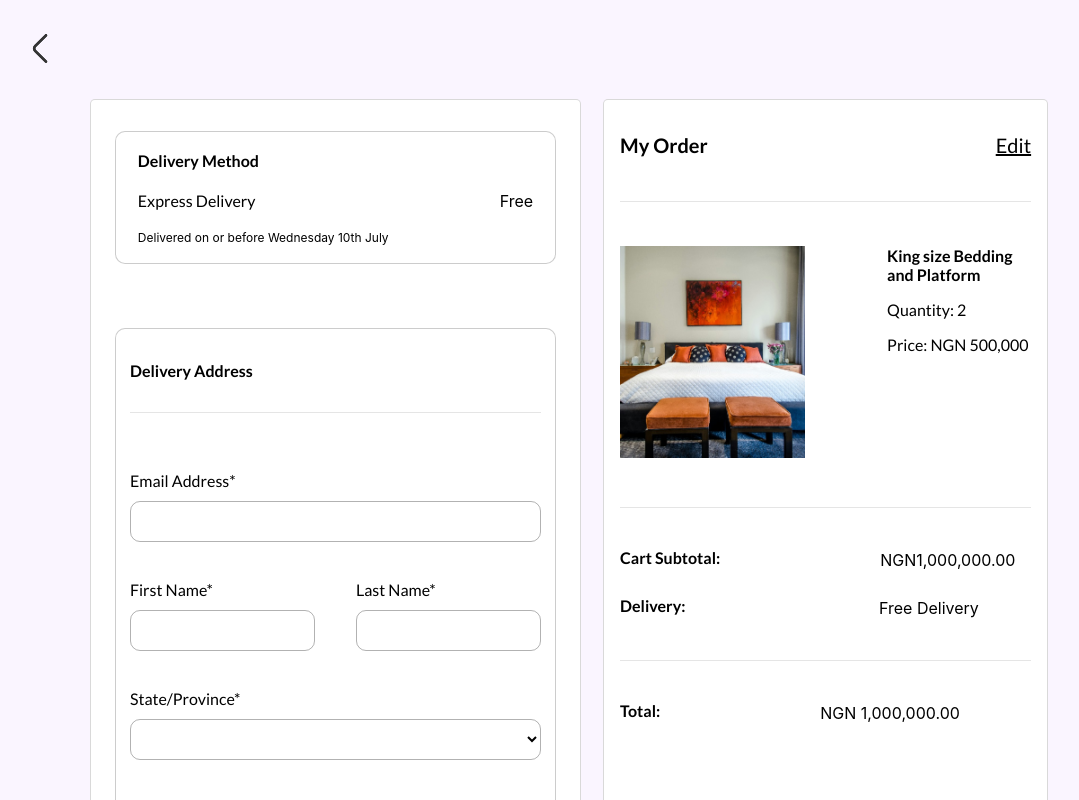
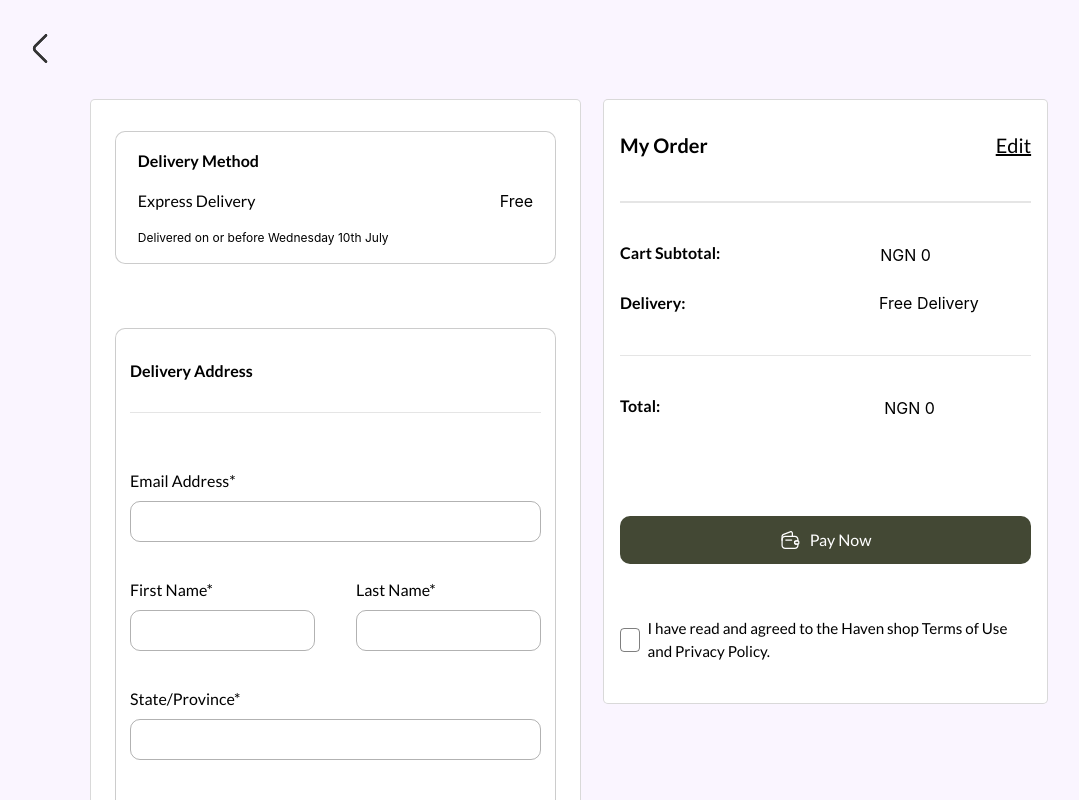
Before and after one commit to Robinson-Taiwo/Haven, a React (Vite) app: page /checkout in a window 1280 px wide. Shown: the top 800 px of the page, without its empty margins (71-1150 px from the left). Built offline with nearby package versions, Linux system fonts and the light colour scheme.

Commit message:
rectifed cart modal design

```diff
--- a/src/Components/Cart.css
+++ b/src/Components/Cart.css
@@ -16,7 +16,8 @@
 }
 
 .cart-content-container {
-  @apply bg-[#FAF5FF] h-[100%] w-[92.255%] desktop:w-[78rem] laptop:w-[80%];
+  transition: 6s ease-in;
+  @apply bg-[#FAF5FF] right-[0]  relative  h-[100%] w-[92.255%] desktop:w-[78rem] laptop:w-[80%];
 }
 
 .cart-content-nav {
--- a/src/Components/Cart.jsx
+++ b/src/Components/Cart.jsx
@@ -18,20 +18,19 @@ const Cart = ({ openCart, setOpenCart }) => {
 
 
     const cartItems = useSelector((state) => state.cart.items);
-
-    const { quantity, id, image, price, title } = useSelector(state => state.cart.items)
-
-    // const cartTotal = useSelector((state) => state.cart.total);
-
-
+    const cartTotal = useSelector((state) => state.cart.total);
     const dispatch = useDispatch();
 
-    const handleDecrease = (item) => {
-        dispatch(decreaseItemQuantity(item));
+    const handleDecrease = (id) => {
+        dispatch(decreaseItemQuantity({ id }));
     };
 
-    const handleIncrease = (item) => {
-        dispatch(increaseItemQuantity(item));
+    const handleIncrease = (id) => {
+        dispatch(increaseItemQuantity({ id }));
+    };
+
+    const handleRemove = (id) => {
+        dispatch(removeItemFromCart({ id }));
     };
 
     const handleClearCart = () => {
@@ -41,31 +40,10 @@ const Cart = ({ openCart, setOpenCart }) => {
 
 
 
-    const products = [
-        {
-            image: "image1",
-            size: "King size bedding and platform",
-            originalPrice: "₦50,000",
-            oldPrice: "60,000",
-        },
-        {
-            image: "image2",
-            size: "Queen size bedding and platform",
-            originalPrice: "₦45,000",
-            oldPrice: "55,000",
-        },
-        {
-            image: "image3",
-            size: "King size bedding and platform",
-            originalPrice: "₦70,000",
-            oldPrice: "80,000",
-        },
-    ];
-
     return (
         <div className="cart-container overflow-x-auto  overflow-y-auto ">
             <div className="cart-content-container">
-                <div className="">
+                <div className="  bg-[#FAF5FF] ">
                     <div className="cart-content-nav">
                         <img className="ccni" src={cart} alt="" />
 
@@ -90,54 +68,49 @@ const Cart = ({ openCart, setOpenCart }) => {
                         <div className="cart-line laptop:w-[23.1rem] mt-[0.33rem] w-[6.4735rem] mb-[1.56rem] laptop:mb-[5.19rem]  "></div>
                     </div>
 
-                    {cartItems.map((data) => (
-                        <div  className="cart-col  " >
+                    {cartItems.length === 0 ? (
+                        <div className="empty-cart-message">
+                            <div className="w-[100%]   flex items-center justify-center  font-bold text-[1.5rem] text-center py-[3rem]  text-[#434834] "   >
 
-                            <div className="cart-card  mt-[1rem] ">
-                                <img src={
-                                    data.photos[0] !== undefined
-                                        ? `https://api.timbu.cloud/images/${data.photos[0].url}`
-                                        : ""
-                                } alt="" className="cart-card-image" />
 
+                                Your Cart is empty. Please add a product
+
+                            </div>
+                        </div>
+                    ) : (
+                        cartItems.map((item) => (
+                            <div key={item.id} className="cart-card">
+                                <img src={item.photos[0] ? `https://api.timbu.cloud/images/${item.photos[0].url}` : ""} alt="" className="cart-card-image" />
                                 <div className="cart-card-texts">
                                     <div className="cart-card-deets">
-                                        <h1>{data.name}</h1>
-
-
+                                        <h1>{item.name}</h1>
                                         <h3>Size: 30 inches</h3>
-
-                                        <h4>Price: NGN 500,000</h4>
-
+                                        <h4>Price: NGN {item.current_price[0]?.NGN[0]}</h4>
                                         <h5>Warranty years: 1 year</h5>
-
-                                        <p>Remove</p>
+                                        <p onClick={() => handleRemove(item.id)}>Remove</p>
                                     </div>
-
                                     <div className="card-cart-quantity">
-                                        <img src={plus} alt="" />
-
-                                        <p>2</p>
-
-                                        <img src={minus} alt="" />
+                                        <img src={plus} alt="" onClick={() => handleIncrease(item.id)} />
+                                        <p>{item.quantity}</p>
+                                        <img src={minus} alt="" onClick={() => handleDecrease(item.id)} />
                                     </div>
                                 </div>
                             </div>
-                        </div>
-                    ))}
+                        ))
+                    )}
 
-                    {/* <div className="cart-line w-[100%] mt-[1.96rem] "></div> */}
+                    <div className="cart-line w-[100%] mt-[1.96rem] "></div>
 
-                    {/* <div className="cart-line w-[100%] mt-[1.96rem] laptop:mt-[7rem] "></div> */}
+                    <div className="cart-line w-[100%] mt-[1.96rem] laptop:mt-[7rem] "></div>
 
 
-{/*
+
                     <div className="card-slider-head font-semibold bg-[#FAF5FF]  w-[100%]  flex items-center justify-center mb-[0.95rem] laptop:text-[1.5rem] laptop:mb-[0.81rem]  mt-[1.35rem] laptop:mt-[7.19rem] ">
                         YOU MAY ALSO LIKE
-                    </div> */}
+                    </div>
 
 
-                    {/* <div className=" overflow-cart bg-[#FAF5FF] laptop:pt-[3rem] " >
+                    <div className=" overflow-cart bg-[#FAF5FF] laptop:pt-[3rem] " >
 
 
                         <div className="real-overflow bg-[#FAF5FF] flex pl-[1.28rem]  gap-[0.51rem] flex-row  ">
@@ -152,13 +125,13 @@ const Cart = ({ openCart, setOpenCart }) => {
 
 
 
-                    </  div> */}
+                    </  div>
 
                     <div className="cart-fixed bg-[white]   h-fit ">
-                    <div className="subtotal-cart  laptop:pt-[4.44rem] pt-[1.16rem] laptop:px-[5.08rem] px-[1.42rem] flex flex-row justify-between laptop:mb-[4.44rem] mb-[1.3rem] laptop:text-[1.5rem] text-[0.775rem] font-semibold ">
+                        <div className="subtotal-cart mt-[3rem] laptop:pt-[4.44rem] pt-[1.16rem] laptop:px-[5.08rem] px-[1.42rem] flex flex-row justify-between laptop:mb-[4.44rem] mb-[1.3rem] laptop:text-[1.5rem] text-[0.775rem] font-semibold ">
                             <p> SUBTOTAL</p>
 
-                        <h4>NGN 1,000,000.00</h4>
+                            <h4>NGN {cartTotal.toFixed(2)}</h4>
                         </div>
 
                         <div className="flex justify-center ">
--- a/src/Components/Checkout.css
+++ b/src/Components/Checkout.css
@@ -8,7 +8,7 @@
 }
 
 .out-container {
-  @apply flex laptop:flex-row gap-[1.38rem] flex-col bg-[white] tablet:w-[40rem] w-[23.4375rem] items-start laptop:w-[80%] desktop:w-[100%] laptop:justify-center bg-[transparent];
+  @apply flex laptop:flex-row gap-[1.38rem] flex-col bg-[white] tablet:w-[40rem] w-[23.4375rem] laptop:items-start laptop:w-[80%] desktop:w-[100%] laptop:justify-center bg-[transparent]  justify-center items-center ;
 }
 
 .delivery-container {
@@ -16,7 +16,7 @@
   border: 1px solid rgba(0, 0, 0, 0.15);
 
   background: #fff;
-  @apply desktop:w-[46.025rem] laptop:px-[1.5rem] laptop:pt-[1.94rem] w-[100%] flex flex-col items-center laptop:w-[80%] tablet:w-[100%];
+  @apply desktop:w-[46.025rem] laptop:px-[1.5rem] laptop:pt-[1.94rem] w-[20rem] flex flex-col items-center laptop:w-[80%] tablet:w-[100%];
 }
 
 .d-first-frame {
@@ -56,7 +56,7 @@
   border-radius: 0.625rem;
   border: 1px solid rgba(0, 0, 0, 0.3);
   height: 2.5625rem;
-  @apply w-[100%] bg-transparent;
+  @apply w-[100%] bg-transparent text-[0.85rem] laptop:text-[1rem] px-[1rem] ;
 }
 
 .one-input-form input,
@@ -92,11 +92,11 @@ label {
 }
 
 .order-container {
-  height: 56.5rem;
+  /* height: 56.5rem; */
   border-radius: 0.3125rem;
   border: 1px solid rgba(0, 0, 0, 0.15);
   background: #fff;
-  @apply desktop:w-[32.4375rem] bg-[white] px-[1rem] pt-[2.06rem] laptop:w-[40rem] w-[95%] tablet:w-[100%];
+  @apply desktop:w-[32.4375rem] bg-[white] px-[1rem] pt-[2.06rem] laptop:w-[40rem] h-fit w-[21rem] tablet:w-[100%] pb-[2rem] ;
 }
 
 .oc-first-container {
@@ -133,8 +133,7 @@ label {
 }
 
 .rc-image {
-  height: 13.22231rem;
-  @apply laptop:w-[11.5625rem];
+  @apply laptop:w-[11.5625rem] tablet:w-[11rem] tablet:h-[12rem]  w-[7.25rem] h-[8.03rem]  laptop:w-[13.22231rem;] ;
 }
 
 .reciept-card-texts h1 {
@@ -156,8 +155,12 @@ label {
   line-height: normal;
 }
 
+.reciept-card-texts{
+  @apply w-[9.175rem] laptop:w-[14rem] tablet:w-[16rem]
+}
+
 .reciept-card {
-  @apply flex flex-row justify-between mt-[2.75rem] mb-[3.09rem];
+  @apply flex flex-row gap-[2.84rem] laptop:justify-between mt-[2.75rem] mb-[3.09rem] tablet:gap-[6rem] laptop:gap-[4.5rem] ;
 }
 
 .rc-calc {
@@ -165,7 +168,7 @@ label {
 }
 
 .rcc-subtotal {
-  @apply flex flex-row gap-[10rem];
+  @apply flex flex-row laptop:gap-[10rem]  tablet:gap-[16rem] gap-[6.34rem] ;
 }
 
 .rcc-subtotal h1 {
@@ -195,7 +198,7 @@ label {
 .checkout-footer {
   background: #d9dad6;
 
-  @apply pt-[8.44rem] pb-[2.75rem] w-[100%] flex flex-row items-center justify-evenly mt-[4rem];
+  @apply pt-[5.44rem] pb-[2.75rem] w-[100%] flex flex-row items-center justify-evenly mt-[4rem];
 }
 
 .checkout-footer p {
--- a/src/Components/Checkout.jsx
+++ b/src/Components/Checkout.jsx
@@ -1,17 +1,52 @@
-import React from "react";
+import React, { useState } from "react";
 import back from "../assets/icons/arrow-left.svg";
 import image1 from "../assets/images/image2.png";
 import wallet from "../assets/icons/wallet.svg";
 import "./Checkout.css";
 import { Link } from "react-router-dom";
+import { useDispatch, useSelector } from "react-redux";
+import { clearCart, saveFormData } from './Cart/CartSlice'
 
 const Checkout = () => {
+
+
+  const cart = useSelector((state) => state.cart);
+  const dispatch = useDispatch();
+
+  const initialFormData = {
+    email: "",
+    firstName: "",
+    lastName: "",
+    state: "",
+    streetAddress: "",
+    city: "",
+    region: "",
+    areaNumber: "+234",
+    phoneNumber: "",
+  };
+
+  const [formData, setFormData] = useState(initialFormData);
+
+  const handleChange = (e) => {
+    const { name, value } = e.target;
+    setFormData({ ...formData, [name]: value });
+  };
+
+  const handleSave = () => {
+    console.log("Form Data Saved: ", formData);
+    dispatch(saveFormData(formData)); // Dispatch the saveFormData action
+    dispatch(clearCart()); // Clear the cart after saving
+    setFormData(initialFormData); // Clear the form after saving
+  };
+
+
+
   return (
     <section className="checkout-total-section">
       <div className="checkout-Page-section">
         <div className="W-[100%]">
           <Link
-            className="absolute laptop:top-[1.75rem] laptop:left-[5.75rem] top-[1rem] left-[2rem]  "
+            className="absolute laptop:top-[1.75rem] laptop:left-[5.75rem] top-[1rem] left-[2rem]"
             to="/"
           >
             <img src={back} alt="" />
@@ -36,7 +71,7 @@ const Checkout = () => {
                   </div>
 
                   <div>
-                    <p className="text-[0.75rem] laptop-[1rem] ">
+                    <p className="text-[0.75rem] laptop-[1rem]">
                       Delivered on or before Wednesday 10th July
                     </p>
                   </div>
@@ -50,120 +85,152 @@ const Checkout = () => {
 
                 <div className="long-input-forms flex flex-col gap-[2.25rem]">
                   <div className="one-input-form">
-                    <label htmlFor="">Email Address*</label>
-
-                    <input type="text" />
+                    <label htmlFor="email">Email Address*</label>
+                    <input
+                      type="text"
+                      name="email"
+                      value={formData.email}
+                      onChange={handleChange}
+                    />
                   </div>
 
                   <div className="two-input-form">
-                    <div className="one-input-form desktop:w-[19.625rem] w-[45%] laptop:w-[45%]  ">
-                      <label htmlFor="">First Name*</label>
-
-                      <input type="text" />
+                    <div className="one-input-form desktop:w-[19.625rem] w-[45%] laptop:w-[45%]">
+                      <label htmlFor="firstName">First Name*</label>
+                      <input
+                        type="text"
+                        name="firstName"
+                        value={formData.firstName}
+                        onChange={handleChange}
+                      />
                     </div>
 
-                    <div className="one-input-form desktop:w-[19.625rem] w-[45%] laptop:w-[45%]  ">
-                      <label htmlFor="">Last Name*</label>
-
-                      <input type="text" />
+                    <div className="one-input-form desktop:w-[19.625rem] w-[45%] laptop:w-[45%]">
+                      <label htmlFor="lastName">Last Name*</label>
+                      <input
+                        type="text"
+                        name="lastName"
+                        value={formData.lastName}
+                        onChange={handleChange}
+                      />
                     </div>
                   </div>
 
                   <div className="one-input-form">
-                    <label htmlFor="">State/Province*</label>
-
-                    <select type="text" />
+                    <label htmlFor="state">State/Province*</label>
+                    <input
+                      type="text"
+                      name="state"
+                      value={formData.state}
+                      onChange={handleChange}
+                    />
                   </div>
 
                   <div className="one-input-form">
-                    <label htmlFor="">Street Address*</label>
-
-                    <input type="text" />
+                    <label htmlFor="streetAddress">Street Address*</label>
+                    <input
+                      type="text"
+                      name="streetAddress"
+                      value={formData.streetAddress}
+                      onChange={handleChange}
+                    />
                   </div>
 
                   <div className="two-input-form">
-                    <div className="one-input-form desktop:w-[19.625rem] w-[45%] laptop:w-[45%] ">
-                      <label htmlFor="">City*</label>
-
-                      <input type="text" />
+                    <div className="one-input-form desktop:w-[19.625rem] w-[45%] laptop:w-[45%]">
+                      <label htmlFor="city">City*</label>
+                      <input
+                        type="text"
+                        name="city"
+                        value={formData.city}
+                        onChange={handleChange}
+                      />
                     </div>
 
-                    <div className="one-input-form desktop:w-[19.625rem] w-[45%] laptop:w-[45%] ">
-                      <label htmlFor="">Region*</label>
-
-                      <input type="text" />
+                    <div className="one-input-form desktop:w-[19.625rem] w-[45%] laptop:w-[45%]">
+                      <label htmlFor="region">Region*</label>
+                      <input
+                        type="text"
+                        name="region"
+                        value={formData.region}
+                        onChange={handleChange}
+                      />
                     </div>
                   </div>
 
                   <div className="two-input-form">
-                    <div className="one-input-form desktop:w-[19.625rem] w-[40%] laptop:w-[40%] ">
-                      <label htmlFor="">Area Number*</label>
-
+                    <div className="one-input-form desktop:w-[19.625rem] w-[40%] laptop:w-[40%]">
+                      <label htmlFor="areaNumber">Area Number*</label>
                       <select
                         className="w-[4.06rem]"
-                        value="+234"
-                        type="text"
-                      />
+                        name="areaNumber"
+                        value={formData.areaNumber}
+                        onChange={handleChange}
+                      >
+                        <option value="+234">+234</option>
+                        {/* Add other area codes if needed */}
+                      </select>
                     </div>
 
-                    <div className="one-input-form desktop:w-[19.625rem] w-[45%] laptop:w-[45%]  ">
-                      <label htmlFor="">Phone Number*</label>
-
-                      <select />
+                    <div className="one-input-form desktop:w-[19.625rem] w-[45%] laptop:w-[45%]">
+                      <label htmlFor="phoneNumber">Phone Number*</label>
+                      <input
+                        type="text"
+                        name="phoneNumber"
+                        value={formData.phoneNumber}
+                        onChange={handleChange}
+                      />
                     </div>
                   </div>
 
                   <div className="flex items-center justify-center w-[100%]">
-                    <button className="save-button">Save</button>
+                    <button className="save-button" onClick={handleSave}>
+                      Save
+                    </button>
                   </div>
                 </div>
               </div>
             </div>
 
-            <div className="order-container ">
+            <div className="order-container">
               <div className="oc-first-container">
                 <h1>My Order</h1>
-
                 <p>Edit</p>
               </div>
 
-              <div className="oc-line"> </div>
+              <div className="oc-line"></div>
 
-              <div className="reciept-card">
-                <img src={image1} className="rc-image" alt="" />
+              {cart.items.map((item) => (
+                <div key={item.id} className="reciept-card">
+                  <img src={item.photos[0] ? `https://api.timbu.cloud/images/${item.photos[0].url}` : ""} className="rc-image" alt={item.name} />
+                  <div className="reciept-card-texts">
+                    <h1>{item.name}</h1>
+                    <p>Quantity: {item.quantity}</p>
+                    <p>Price: NGN {item.current_price[0]?.NGN[0]}</p>
+                  </div>
+                </div>
+              ))}
 
-                <div className="reciept-card-texts">
-                  <h1>King size Bedding and Platform </h1>
-
-                  <p>Quantity: 2</p>
-
-                  <p>Price: NGN 500,000</p>
-                </div>
-              </div>
-
-              <div className="oc-line"> </div>
+              <div className="oc-line"></div>
 
               <div className="rc-calc">
                 <div className="rcc-subtotal">
                   <h1>Cart Subtotal:</h1>
-
-                  <p> NGN1,000,000.00 </p>
+                  <p>NGN {cart.total}</p>
                 </div>
 
-                <div className="rcc-subtotal">
+                <div className="rcc-subtotal flex items-center ">
                   <h1>Delivery:</h1>
-
-                  <p className="ml-[2.1rem]"> Free Delivery</p>
+                  <p className="ml-[2.1rem]">Free Delivery</p>
                 </div>
               </div>
 
-              <div className="oc-line"> </div>
+              <div className="oc-line"></div>
 
               <div className="rc-calc">
-                <div className="rcc-subtotal">
+                <div className="rcc-subtotal  desktop:gap-[12.75rem] laptop:gap-[14rem]  tablet:gap-[20rem] gap-[8.03rem] ">
                   <h1>Total:</h1>
-
-                  <p>NGN 1,000,000.00</p>
+                  <p>NGN {cart.total}</p>
                 </div>
               </div>
 
@@ -171,8 +238,8 @@ const Checkout = () => {
                 <Link className="rcbl" to="/payment">
                   <span>
                     <img src={wallet} alt="" />
-                  </span>{" "}
-                  <span> Pay Now</span>
+                  </span>
+                  <span>Pay Now</span>
                 </Link>
               </div>
 
@@ -180,9 +247,8 @@ const Checkout = () => {
                 <label className="custom-checkbox">
                   <input type="checkbox" className="checkbox" />
                   <span className="checkmark"></span>
-                  <span className="remember laptop:text-[0.85rem]  text-[0.65rem] text-[black] ">
-                    I have read and agreed to the Haven shop Terms of Use and
-                    Privacy Policy.
+                  <span className="remember tablet:text-[1rem] laptop:text-[0.95rem] text-[0.65rem] text-[black]">
+                    I have read and agreed to the Haven shop Terms of Use and Privacy Policy.
                   </span>
                 </label>
               </div>
--- a/src/Components/Payment.css
+++ b/src/Components/Payment.css
@@ -178,7 +178,7 @@ input:focus {
 }
 
 .master-card-input {
-    @apply flex flex-row desktop:gap-[4.5rem]  laptop:gap-[0rem] h-fit
+    @apply flex flex-row desktop:gap-[4.5rem] tablet:gap-[2rem] laptop:gap-[0rem] h-fit
 }
 
 .master-card-icon {
@@ -254,11 +254,10 @@ input:focus {
     border-radius: 10px;
     box-shadow: 0 2px 10px rgba(0, 0, 0, 0.1);
     text-align: center;
-    max-width: 45rem;
     /* width: 45rem;
     height: 32rem; */
     border-radius: 1.5625rem;
-    @apply relative flex items-center justify-center flex-col laptop:w-[45rem] laptop:h-[32rem]  h-[14.437rem] w-[20rem]  tablet:h-[22.437rem] tablet:w-[28rem]
+    @apply relative flex items-center justify-center flex-col laptop:w-[45rem] laptop:h-[32rem]  h-[fit] w-[95%]  tablet:h-[22.437rem] tablet:w-[28rem]
 
   }
 
--- a/src/Components/Payment.jsx
+++ b/src/Components/Payment.jsx
@@ -6,24 +6,33 @@ import cancle from "../assets/icons/close.svg";
 import success from "../assets/icons/Success.svg";
 
 import "./Payment.css";
+import { useDispatch, useSelector } from "react-redux";
 
 const Payment = () => {
   const [isModalOpen, setIsModalOpen] = useState(false);
 
   const openModal = () => {
     setIsModalOpen(true);
-    document.body.style.overflow = "hidden"; // Prevent scrolling
+    document.body.style.overflow = "hidden";
   };
 
   const closeModal = () => {
     setIsModalOpen(false);
-    document.body.style.overflow = "auto"; // Allow scrolling
+    document.body.style.overflow = "auto";
   };
+
+
+  const cart = useSelector((state) => state.cart);
+  const dispatch = useDispatch();
+
+
+  const cartItems = useSelector((state) => state.cart.items);
+  const cartTotal = useSelector((state) => state.cart.total);
 
   return (
     <>
       <section className="checkout-page">
-        <Link to="/">
+        <Link to="/checkout">
           <img src={back} alt="" className="checkout-back" />
         </Link>
 
@@ -32,32 +41,37 @@ const Payment = () => {
             <div className="payment-container laptop:mb-[0rem] mb-[2rem]">
               <h1 className="Payment-text">Payment</h1>
 
-              <div className="payment-details-texts mb-[4rem]">
-                <h4 className=" flex items-center justify-center laptop:pt-[1rem]">
-                  Item
-                </h4>
+              {cartItems.map((item) => (
+                <div className="mb-[2rem]" >
 
-                <h3 className="mmkm">Kingsize Bedding and Platform</h3>
-              </div>
+                  <div key={item.id} className="payment-details-texts mb-[4rem]">
+                    <h4 className=" flex items-center justify-center laptop:pt-[1rem]">
+                      Item
+                    </h4>
+                    <h3 className="mmkm">{item.name}</h3>
+                  </div>
 
-              <div className="payment-details-texts">
-                <h4 className=" ">Amount:</h4>
+                  <div className="payment-details-texts">
+                    <h4 className=" ">Amount:</h4>
+                    <h3 className="">NGN {item.current_price[0]?.NGN[0]}</h3>
+                  </div>
 
-                <h3 className="">NGN 1,000,000</h3>
-              </div>
+
+                </div>
+
+              ))}
+
 
               <div className="deets-line w-[100%] laptop:w-[36.4rem] mt-[3rem] mb-[3.37rem]"></div>
-
-              {/* horizontal line */}
-              {/* <div className="hr-line"></div> */}
 
               <div className="item-containerr">
                 <p className="amount-to-pay">Amount to pay</p>
 
                 <p className="kingsize-text laptop:text-[1.5rem] font-semibold pr-[1.2rem] ">
-                  NGN 1,000,000
+                  NGN {cartTotal}
                 </p>
               </div>
+
 
               <div className="remember-card py-[0.5rem]">
                 <label className="custom-checkbox">
@@ -88,7 +102,7 @@ const Payment = () => {
                     <input
                       type="text"
                       maxLength={16}
-                      className="card-input-line  w-[16.2rem] "
+                      className="card-input-line tablet:w-[23rem]  w-[16.2rem] "
                     />
 
                     <img
```
Also changed, not shown: src/Components/Cart/CartSlice.js (+21 -8 lines), src/Components/LandingPage.jsx (+8 -4 lines), src/Components/Loader.jsx (added, +23 -0 lines). Lines whose indentation alone changed are shown as unchanged.
